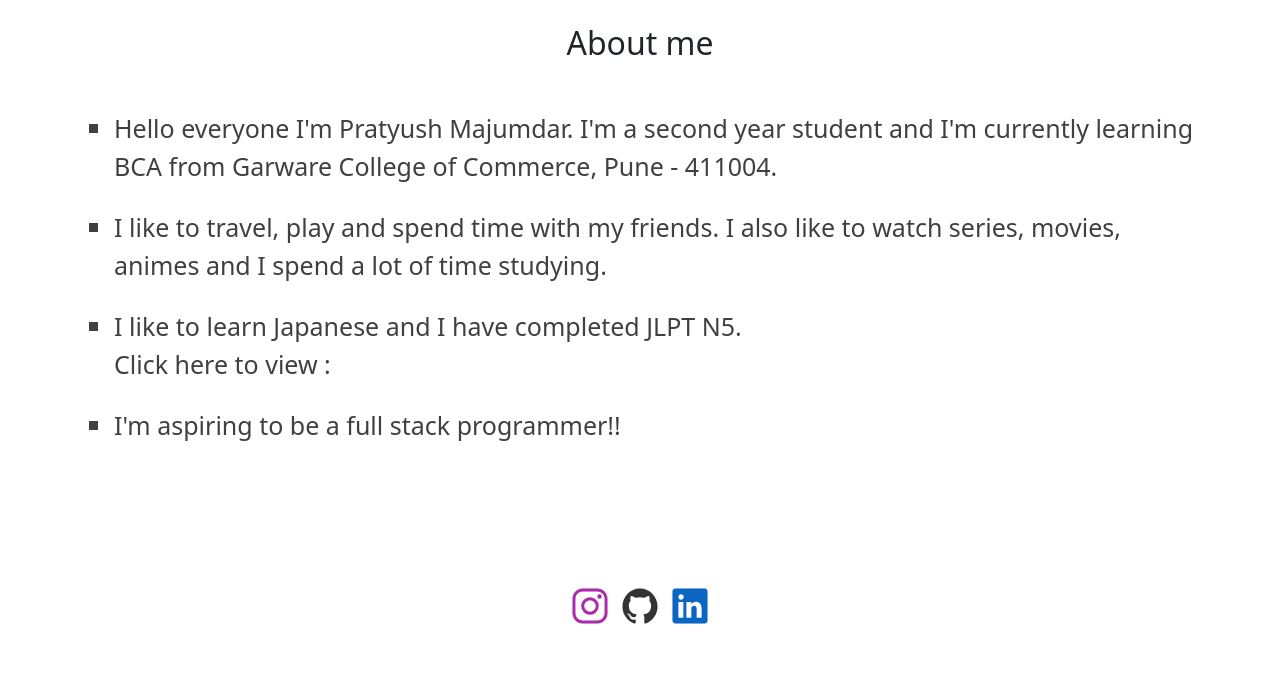
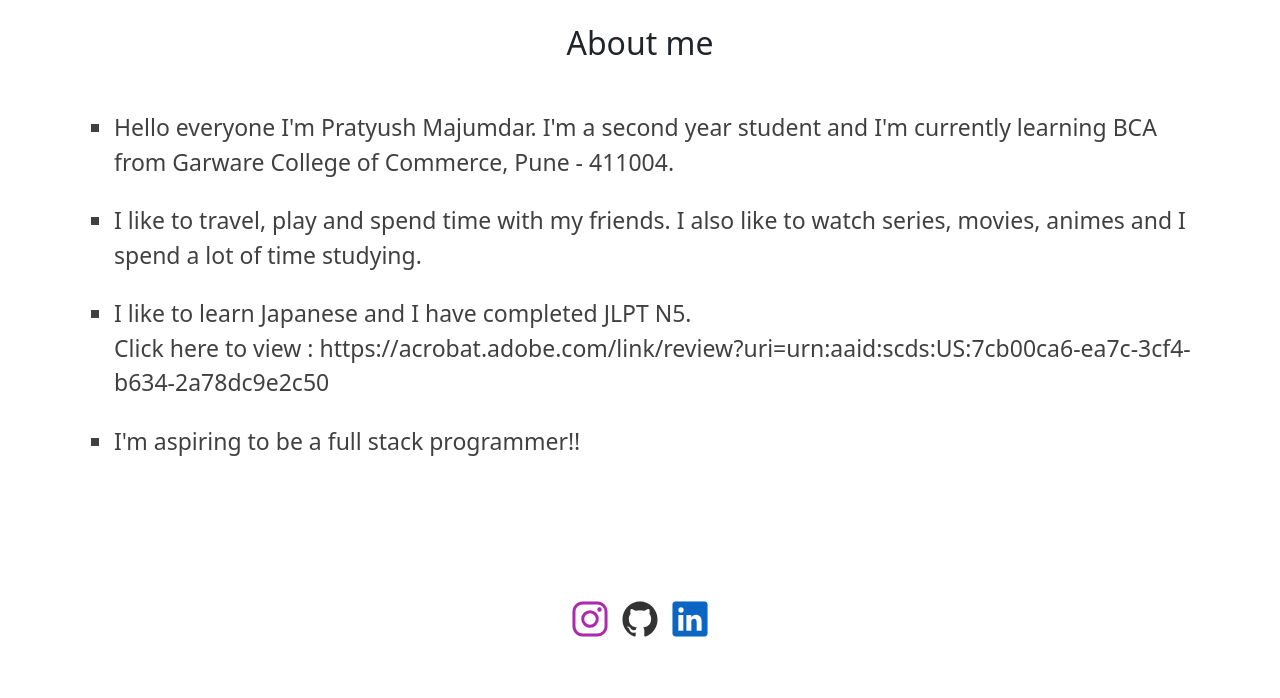
Before and after one commit to pratyush770/Portfolio, a Django app: page /about in a window 1280 px wide. Shown: the part 56-754 px from the top of the page. Run offline with Django 4.2, Linux system fonts and the light colour scheme.

Commit message:
first commit

```diff
--- a/templates/about.html
+++ b/templates/about.html
@@ -8,22 +8,22 @@
   <br>
   <div class="container">
     <ul type="square">
-      <li style="font-size:25px;color:rgba(0, 0, 0, 0.750)"> Hello everyone I'm Pratyush Majumdar. I'm a second year
+      <li style="font-size:23px;color:rgba(0, 0, 0, 0.750)"> Hello everyone I'm Pratyush Majumdar. I'm a second year
         student and I'm currently
         learning
         BCA from Garware College of Commerce, Pune - 411004.
       </li>
       <br>
-      <li style="font-size:25px;color:rgba(0, 0, 0, 0.750)"> I like to travel, play and spend time with my friends. I
+      <li style="font-size:23px;color:rgba(0, 0, 0, 0.750)"> I like to travel, play and spend time with my friends. I
         also like to watch series,
         movies, animes and I spend a lot of time studying.
       </li>
       <br>
-      <li style="font-size:25px;color:rgba(0, 0, 0, 0.750)"> I like to learn Japanese and I have completed JLPT N5. <br>
-        Click here to view :
+      <li style="font-size:23px;color:rgba(0, 0, 0, 0.750)"> I like to learn Japanese and I have completed JLPT N5. <br>
+        Click here to view : <a style="color:rgba(0, 0, 0, 0.750)" href="https://acrobat.adobe.com/link/review?uri=urn:aaid:scds:US:7cb00ca6-ea7c-3cf4-b634-2a78dc9e2c50" target="_blank"> https://acrobat.adobe.com/link/review?uri=urn:aaid:scds:US:7cb00ca6-ea7c-3cf4-b634-2a78dc9e2c50</a>
       </li>
       <br>
-      <li style="font-size:25px;color:rgba(0, 0, 0, 0.750)"> I'm aspiring to be a full stack programmer!!
+      <li style="font-size:23px;color:rgba(0, 0, 0, 0.750)"> I'm aspiring to be a full stack programmer!!
 
       </li>
     </ul>
```
